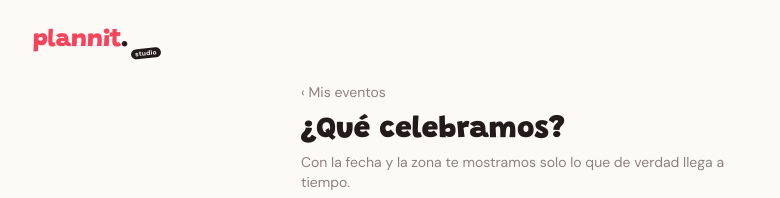
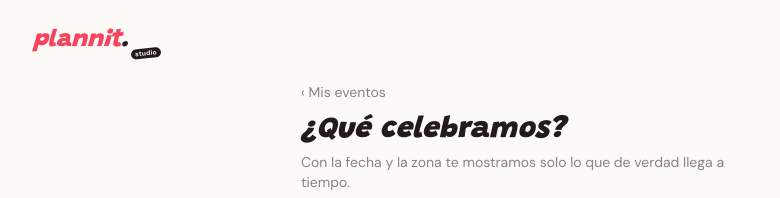
Before and after one commit to paoguzmannnnnnn/plannit-studio, a Next.js app: page /eventos/nuevo in a window 1280 px wide. Shown: the top 198 px of the page, without its empty margins (115-895 px from the left). Built offline with nearby package versions, Linux system fonts and the light colour scheme; no server answers; the database is empty.

Commit message:
Mini fix:Titulos en italica para Safari

```diff
--- a/src/app/globals.css
+++ b/src/app/globals.css
@@ -31,6 +31,12 @@ body {
   color: var(--color-tinta);
 }
 
+/* Grandstander solo se carga en itálica: hay que pedirla así para que
+   Safari (iPhone) la use en lugar de poner su fuente por defecto */
+.font-display {
+  font-style: italic;
+}
+
 /* Safari en iPhone: los inputs de fecha/hora traen su propio ancho mínimo y se salen del contenedor */
 input[type="date"],
 input[type="time"] {
```
